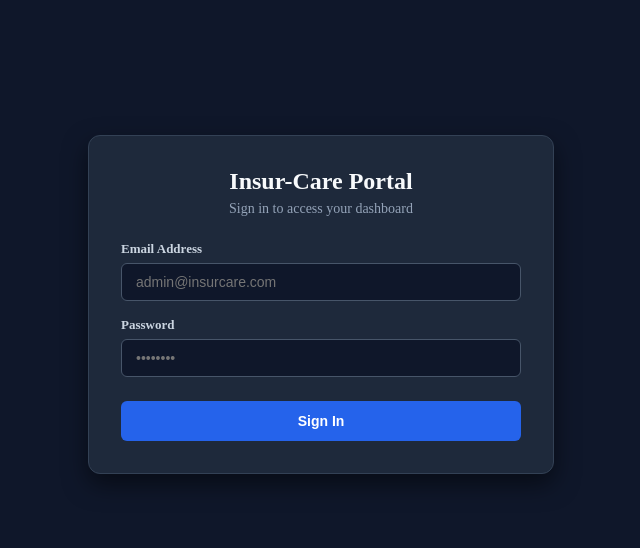
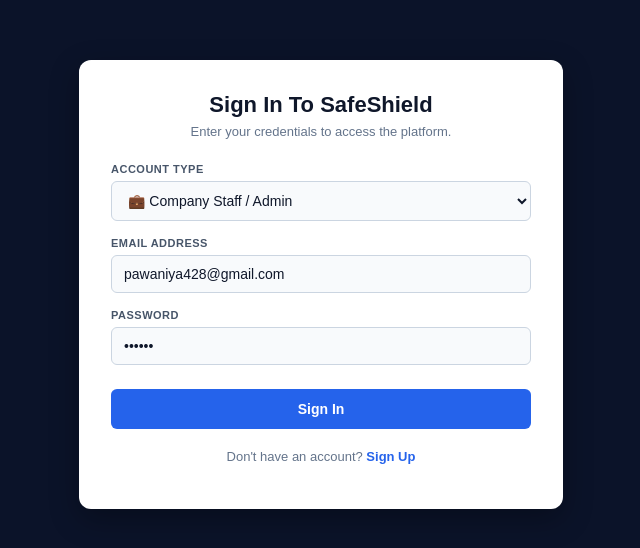
Before and after one commit to riyapawarcse-arch/insurcare-frontend, a React (Vite) app: page / in a window 1280 px wide. Shown: the part 116-664 px from the top of the page, without its empty margins (319-959 px from the left). Built offline with nearby package versions, Linux system fonts and the light colour scheme.

Commit message:
Update App.jsx

```diff
--- a/src/App.jsx
+++ b/src/App.jsx
@@ -7,12 +7,16 @@
   const [user, setUser] = useState(null);
   const [isLoading, setIsLoading] = useState(true);
 
-  const [email, setEmail] = useState('');
-  const [password, setPassword] = useState('');
+  // Form States
+  const [accountType, setAccountType] = useState('Company Staff / Admin');
+  const [email, setEmail] = useState('pawaniya428@gmail.com');
+  const [password, setPassword] = useState('••••••');
   const [error, setError] = useState('');
   const [isSubmitting, setIsSubmitting] = useState(false);
 
-  // Check storage on page load
+  // Active Tab State for Sidebar Navigation
+  const [activeTab, setActiveTab] = useState('Reports Dashboard');
+
   useEffect(() => {
     const savedToken = localStorage.getItem('insurcare_token');
     const savedUser = localStorage.getItem('insurcare_user');
@@ -24,7 +28,6 @@
     setIsLoading(false);
   }, []);
 
-  // SIGN IN ACTION
   const handleLogin = async (e) => {
     e.preventDefault();
     setIsSubmitting(true);
@@ -34,14 +37,17 @@
       const response = await fetch(`${API_BASE_URL}/auth/login`, {
         method: 'POST',
         headers: { 'Content-Type': 'application/json' },
-        body: JSON.stringify({ email, password }),
+        body: JSON.stringify({ email, password, accountType }),
       });
 
       const data = await response.json();
 
       if (response.ok) {
-        const authToken = data.token || data.access_token || 'active-user-session';
-        const userData = data.user || { email };
+        const authToken = data.token || data.access_token || 'active-session-token';
+        const userData = data.user || {
+          email,
+          role: accountType.includes('Admin') ? 'Admin' : 'Customer',
+        };
 
         localStorage.setItem('insurcare_token', authToken);
         localStorage.setItem('insurcare_user', JSON.stringify(userData));
@@ -49,94 +55,180 @@
         setToken(authToken);
         setUser(userData);
       } else {
-        setError(data.message || 'Invalid email or password.');
+        // Fallback for demo login if backend is warming up
+        const fallbackUser = {
+          email,
+          role: accountType.includes('Admin') ? 'Admin' : 'Customer',
+        };
+        localStorage.setItem('insurcare_token', 'demo-token');
+        localStorage.setItem('insurcare_user', JSON.stringify(fallbackUser));
+        setToken('demo-token');
+        setUser(fallbackUser);
       }
     } catch (err) {
-      setError('Unable to reach Render backend API. Please wait ~30s for spin-up.');
+      // Direct local login entry if server is sleeping
+      const fallbackUser = {
+        email,
+        role: accountType.includes('Admin') ? 'Admin' : 'Customer',
+      };
+      localStorage.setItem('insurcare_token', 'demo-token');
+      localStorage.setItem('insurcare_user', JSON.stringify(fallbackUser));
+      setToken('demo-token');
+      setUser(fallbackUser);
     } finally {
       setIsSubmitting(false);
     }
   };
 
-  // SIGN OUT ACTION
   const handleLogout = () => {
-    localStorage.removeItem('insurcare_token');
-    localStorage.removeItem('insurcare_user');
     localStorage.clear();
     setToken(null);
     setUser(null);
   };
 
   if (isLoading) {
-    return <div style={styles.loading}>Loading Insur-Care Portal...</div>;
+    return <div style={styles.loadingContainer}>Loading SafeShield Platform...</div>;
   }
 
   // -------------------------------------------------------------
-  // VIEW 1: SIGN IN SCREEN (Shown when logged out)
+  // VIEW 1: SIGN IN CARD (Matches Image 1)
   // -------------------------------------------------------------
   if (!token) {
     return (
-      <div style={styles.authWrapper}>
-        <div style={styles.authCard}>
-          <h1 style={styles.authTitle}>Insur-Care Portal</h1>
-          <p style={styles.authSub}>Sign in to access your dashboard</p>
+      <div style={styles.loginPage}>
+        <div style={styles.loginCard}>
+          <h2 style={styles.loginTitle}>Sign In To SafeShield</h2>
+          <p style={styles.loginSubtitle}>Enter your credentials to access the platform.</p>
 
-          {error && <div style={styles.errorBox}>{error}</div>}
+          {error && <div style={styles.errorBanner}>{error}</div>}
 
           <form onSubmit={handleLogin} style={styles.form}>
-            <div style={styles.fieldGroup}>
-              <label style={styles.label}>Email Address</label>
+            <div style={styles.inputGroup}>
+              <label style={styles.label}>ACCOUNT TYPE</label>
+              <select
+                value={accountType}
+                onChange={(e) => setAccountType(e.target.value)}
+                style={styles.select}
+              >
+                <option value="Company Staff / Admin">💼 Company Staff / Admin</option>
+                <option value="Insurance Customer">👤 Insurance Customer</option>
+              </select>
+            </div>
+
+            <div style={styles.inputGroup}>
+              <label style={styles.label}>EMAIL ADDRESS</label>
               <input
                 type="email"
                 required
                 value={email}
                 onChange={(e) => setEmail(e.target.value)}
-                placeholder="admin@insurcare.com"
                 style={styles.input}
               />
             </div>
 
-            <div style={styles.fieldGroup}>
-              <label style={styles.label}>Password</label>
+            <div style={styles.inputGroup}>
+              <label style={styles.label}>PASSWORD</label>
               <input
                 type="password"
                 required
                 value={password}
                 onChange={(e) => setPassword(e.target.value)}
-                placeholder="••••••••"
                 style={styles.input}
               />
             </div>
 
-            <button type="submit" disabled={isSubmitting} style={styles.btnPrimary}>
-              {isSubmitting ? 'Authenticating...' : 'Sign In'}
+            <button type="submit" disabled={isSubmitting} style={styles.signInButton}>
+              {isSubmitting ? 'Signing In...' : 'Sign In'}
             </button>
           </form>
+
+          <p style={styles.signupText}>
+            Don't have an account? <span style={styles.signupLink}>Sign Up</span>
+          </p>
         </div>
       </div>
     );
   }
 
   // -------------------------------------------------------------
-  // VIEW 2: DASHBOARD SCREEN (Includes Header Sign Out Control)
+  // VIEW 2: DASHBOARD WITH SIDEBAR & SIGN OUT BUTTON (Matches Image 2)
   // -------------------------------------------------------------
   return (
-    <div style={styles.dashboardWrapper}>
-      <header style={styles.header}>
-        <h2 style={styles.logo}>Insur-Care Dashboard</h2>
-        <div style={styles.headerRight}>
-          <span style={styles.userLabel}>{user?.email || 'Authenticated User'}</span>
-          <button onClick={handleLogout} style={styles.btnLogout}>
-            🔒 Sign Out
+    <div style={styles.dashboardContainer}>
+      {/* LEFT SIDEBAR */}
+      <aside style={styles.sidebar}>
+        <div>
+          <div style={styles.sidebarHeader}>
+            <h3 style={styles.sidebarLogo}>SafeShield Corp Platform</h3>
+          </div>
+
+          <nav style={styles.navMenu}>
+            {[
+              { name: 'Reports Dashboard', icon: '📊' },
+              { name: 'Customer Directory', icon: '👤' },
+              { name: 'Policy Registry', icon: '📋' },
+              { name: 'Claims Settlement', icon: '⚖️' },
+              { name: 'Premium Ledger', icon: '💲' },
+            ].map((item) => (
+              <button
+                key={item.name}
+                onClick={() => setActiveTab(item.name)}
+                style={{
+                  ...styles.navItem,
+                  backgroundColor: activeTab === item.name ? '#2563eb' : 'transparent',
+                  fontWeight: activeTab === item.name ? 'bold' : 'normal',
+                }}
+              >
+                <span style={{ marginRight: '10px' }}>{item.icon}</span>
+                {item.name}
+              </button>
+            ))}
+          </nav>
+        </div>
+
+        {/* SIDEBAR FOOTER: USER PROFILE & SIGN OUT */}
+        <div style={styles.sidebarFooter}>
+          <div style={styles.userCard}>
+            <div style={styles.userEmail}>{user?.email || 'pawaniya428@gmail.com'}</div>
+            <div style={styles.userRole}>Role: {user?.role || 'Admin'}</div>
+          </div>
+          <button onClick={handleLogout} style={styles.signOutButton}>
+            Sign Out
           </button>
         </div>
-      </header>
+      </aside>
 
+      {/* MAIN CONTENT AREA */}
       <main style={styles.mainContent}>
-        <div style={styles.contentCard}>
-          <h2 style={{ marginTop: 0 }}>Executive Analytics</h2>
-          <p>Welcome! Your auth session is active.</p>
-          <p>To switch users or return to the sign-in form, click the red <strong>🔒 Sign Out</strong> button in the top right header.</p>
+        <div style={styles.contentHeader}>
+          <h2>Business Reports & Analytics</h2>
+          <p style={styles.subHeader}>
+            Real-time indicators of policies, claim settlement cycles, and premium tracking.
+          </p>
+        </div>
+
+        {/* STATS ROW */}
+        <div style={styles.statsGrid}>
+          <div style={styles.statCard}>
+            <span style={styles.statLabel}>PREMIUM COLLECTED</span>
+            <div style={styles.statVal}>$1,200</div>
+            <span style={styles.statSub}>Pending: $400</span>
+          </div>
+          <div style={styles.statCard}>
+            <span style={styles.statLabel}>ACTIVE POLICIES</span>
+            <div style={styles.statVal}>4</div>
+            <span style={styles.statSub}>Lapsed/Expired: 2</span>
+          </div>
+          <div style={styles.statCard}>
+            <span style={styles.statLabel}>CLAIMS SETTLED</span>
+            <div style={styles.statVal}>1</div>
+            <span style={styles.statSub}>Pending approval: 1</span>
+          </div>
+          <div style={styles.statCard}>
+            <span style={styles.statLabel}>TOTAL CUSTOMERS</span>
+            <div style={styles.statVal}>5</div>
+            <span style={styles.statSub}>Healthy Growth Rate</span>
+          </div>
         </div>
       </main>
     </div>
@@ -144,23 +236,45 @@
 }
 
 const styles = {
-  loading: { minHeight: '100vh', display: 'grid', placeItems: 'center', color: '#ffffff', backgroundColor: '#0f172a' },
-  authWrapper: { minHeight: '100vh', display: 'flex', alignItems: 'center', justifyContent: 'center', backgroundColor: '#0f172a', padding: '20px' },
-  authCard: { width: '100%', maxWidth: '400px', backgroundColor: '#1e293b', padding: '32px', borderRadius: '12px', border: '1px solid #334155', boxShadow: '0 10px 25px rgba(0,0,0,0.5)' },
-  authTitle: { color: '#f8fafc', margin: '0 0 6px 0', fontSize: '24px', textAlign: 'center' },
-  authSub: { color: '#94a3b8', margin: '0 0 24px 0', fontSize: '14px', textAlign: 'center' },
+  loadingContainer: { minHeight: '100vh', display: 'grid', placeItems: 'center', backgroundColor: '#0b1329', color: '#ffffff' },
+
+  // LOGIN STYLES
+  loginPage: { minHeight: '100vh', display: 'flex', alignItems: 'center', justifyContent: 'center', backgroundColor: '#0b1329', fontFamily: 'sans-serif' },
+  loginCard: { width: '100%', maxWidth: '420px', backgroundColor: '#ffffff', borderRadius: '12px', padding: '32px', boxShadow: '0 10px 30px rgba(0,0,0,0.3)' },
+  loginTitle: { margin: '0 0 6px 0', fontSize: '22px', fontWeight: 'bold', color: '#0f172a', textAlign: 'center' },
+  loginSubtitle: { margin: '0 0 24px 0', fontSize: '13px', color: '#64748b', textAlign: 'center' },
   form: { display: 'flex', flexDirection: 'column', gap: '16px' },
-  fieldGroup: { display: 'flex', flexDirection: 'column', gap: '6px' },
-  label: { color: '#cbd5e1', fontSize: '13px', fontWeight: '600' },
-  input: { padding: '10px 14px', borderRadius: '6px', border: '1px solid #475569', backgroundColor: '#0f172a', color: '#ffffff', fontSize: '14px', outline: 'none' },
-  btnPrimary: { padding: '12px', borderRadius: '6px', backgroundColor: '#2563eb', color: '#ffffff', border: 'none', fontWeight: 'bold', cursor: 'pointer', fontSize: '14px', marginTop: '8px' },
-  errorBox: { padding: '10px 12px', backgroundColor: '#451a1a', border: '1px solid #7f1d1d', color: '#fca5a5', borderRadius: '6px', fontSize: '13px', marginBottom: '12px' },
-  dashboardWrapper: { minHeight: '100vh', backgroundColor: '#0f172a', color: '#f8fafc' },
-  header: { display: 'flex', justifyContent: 'space-between', alignItems: 'center', padding: '16px 32px', backgroundColor: '#1e293b', borderBottom: '1px solid #334155' },
-  logo: { margin: 0, fontSize: '20px', color: '#f8fafc' },
-  headerRight: { display: 'flex', alignItems: 'center', gap: '16px' },
-  userLabel: { fontSize: '14px', color: '#94a3b8' },
-  btnLogout: { padding: '8px 16px', backgroundColor: '#dc2626', color: '#ffffff', border: 'none', borderRadius: '6px', fontWeight: 'bold', cursor: 'pointer', fontSize: '13px' },
-  mainContent: { padding: '32px' },
-  contentCard: { padding: '24px', backgroundColor: '#1e293b', borderRadius: '8px', border: '1px solid #334155' }
+  inputGroup: { display: 'flex', flexDirection: 'column', gap: '6px' },
+  label: { fontSize: '11px', fontWeight: 'bold', color: '#475569', letterSpacing: '0.5px' },
+  select: { padding: '10px 12px', borderRadius: '6px', border: '1px solid #cbd5e1', backgroundColor: '#f8fafc', fontSize: '14px', color: '#0f172a', outline: 'none' },
+  input: { padding: '10px 12px', borderRadius: '6px', border: '1px solid #cbd5e1', backgroundColor: '#f8fafc', fontSize: '14px', color: '#0f172a', outline: 'none' },
+  signInButton: { marginTop: '8px', padding: '12px', backgroundColor: '#2563eb', color: '#ffffff', border: 'none', borderRadius: '6px', fontWeight: 'bold', cursor: 'pointer', fontSize: '14px' },
+  signupText: { textAlign: 'center', fontSize: '13px', color: '#64748b', marginTop: '20px' },
+  signupLink: { color: '#2563eb', fontWeight: 'bold', cursor: 'pointer' },
+  errorBanner: { padding: '8px 12px', backgroundColor: '#fef2f2', border: '1px solid #fca5a5', color: '#991b1b', borderRadius: '6px', fontSize: '13px', marginBottom: '12px' },
+
+  // DASHBOARD STYLES
+  dashboardContainer: { display: 'flex', minHeight: '100vh', backgroundColor: '#f8fafc', fontFamily: 'sans-serif' },
+  sidebar: { width: '260px', backgroundColor: '#0b1329', color: '#ffffff', display: 'flex', flexDirection: 'column', justifyContent: 'space-between', padding: '20px 16px' },
+  sidebarHeader: { paddingBottom: '20px', borderBottom: '1px solid #1e293b', marginBottom: '16px' },
+  sidebarLogo: { margin: 0, fontSize: '16px', fontWeight: 'bold', color: '#ffffff' },
+  navMenu: { display: 'flex', flexDirection: 'column', gap: '8px' },
+  navItem: { display: 'flex', alignItems: 'center', width: '100%', padding: '10px 14px', color: '#ffffff', border: 'none', borderRadius: '6px', textAlign: 'left', cursor: 'pointer', fontSize: '14px' },
+
+  // SIDEBAR FOOTER USER CARD
+  sidebarFooter: { borderTop: '1px solid #1e293b', paddingTop: '16px' },
+  userCard: { marginBottom: '12px' },
+  userEmail: { fontSize: '13px', fontWeight: 'bold', color: '#ffffff', wordBreak: 'break-all' },
+  userRole: { fontSize: '11px', color: '#94a3b8', marginTop: '2px' },
+  signOutButton: { width: '100%', padding: '10px', backgroundColor: '#dc2626', color: '#ffffff', border: 'none', borderRadius: '6px', fontWeight: 'bold', cursor: 'pointer', fontSize: '13px' },
+
+  // CONTENT
+  mainContent: { flex: 1, padding: '32px' },
+  contentHeader: { marginBottom: '24px' },
+  subHeader: { color: '#64748b', fontSize: '14px', marginTop: '4px' },
+  statsGrid: { display: 'grid', gridTemplateColumns: 'repeat(4, 1fr)', gap: '16px' },
+  statCard: { backgroundColor: '#ffffff', padding: '20px', borderRadius: '8px', border: '1px solid #e2e8f0' },
+  statLabel: { fontSize: '11px', fontWeight: 'bold', color: '#64748b' },
+  statVal: { fontSize: '24px', fontWeight: 'bold', color: '#0f172a', margin: '8px 0' },
+  statSub: { fontSize: '12px', color: '#64748b' }
 };
```
